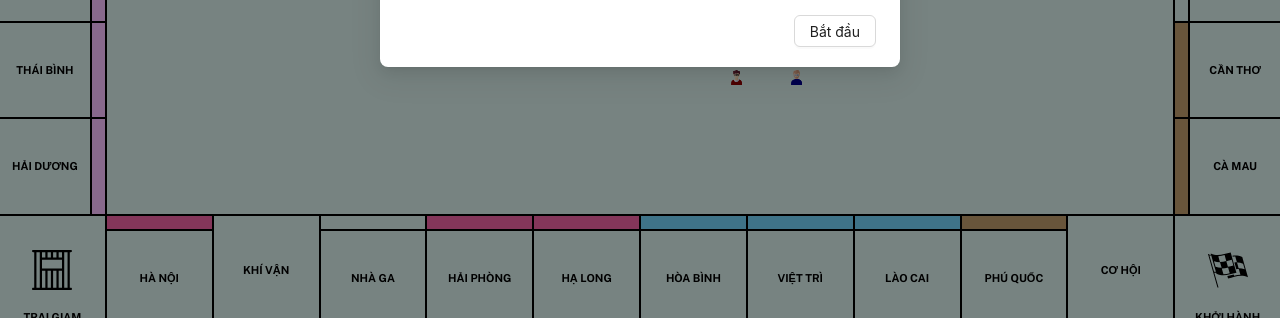
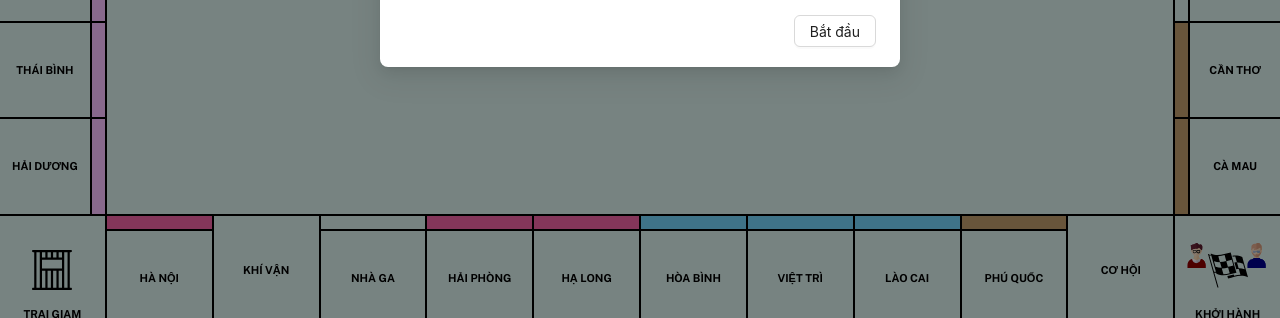
Before and after one commit to phongnguyenhh1996/chat-react-fe, a React (Create React App) app: page / in a window 1280 px wide. Shown: the part 475-793 px from the top of the page. Built offline with nearby package versions, Linux system fonts and the light colour scheme.

Commit message:
update player position

```diff
--- a/src/App.scss
+++ b/src/App.scss
@@ -85,6 +85,8 @@ img {
   grid-auto-columns: minmax(0, 1fr);
   background-color: black;
   grid-gap: 2px;
+  max-width: 100%;
+  max-height: 100%;
   .block,
   .player {
     position: absolute;
--- a/src/view/Dashboard/Block.js
+++ b/src/view/Dashboard/Block.js
@@ -64,7 +64,7 @@ const Block = ({ block, idx }) => {
         {(block.type === "jail" || block.type === "jail-visit" || block.type === "start") && <span
             style={{
               position: "absolute",
-              bottom: window.screen.width > 950 ? 5 : 2,
+              bottom: window.innerWidth > 950 ? 5 : 2,
               fontSize: price ? 13 : 11,
               width: "100%",
               animationDelay: "0.5s",
@@ -78,7 +78,7 @@ const Block = ({ block, idx }) => {
             key={price}
             style={{
               position: "absolute",
-              bottom: window.screen.width > 950 ? 5 : 2,
+              bottom: window.innerWidth > 950 ? 5 : 2,
               fontSize: price ? 13 : 11,
               width: "100%",
               animationDelay: "0.5s",
@@ -100,7 +100,7 @@ const Block = ({ block, idx }) => {
             key={BLOCKS[MainStore.flightDestination]?.name}
             style={{
               position: "absolute",
-              bottom: window.screen.width > 950 ? 5 : 2,
+              bottom: window.innerWidth > 950 ? 5 : 2,
               fontSize: price ? 13 : 11,
               width: "100%",
               animationDelay: "1s",
--- a/src/view/Dashboard/index.js
+++ b/src/view/Dashboard/index.js
@@ -323,13 +323,13 @@ const Dashboard = () => {
         >
           <img
             style={{
-              flex: window.screen.width > 950 ? "0 0 25px" : "0 0 15px",
-              height: window.screen.width > 950 ? 25 : 15,
+              flex: window.innerWidth > 950 ? "0 0 25px" : "0 0 15px",
+              height: window.innerWidth > 950 ? 25 : 15,
               position: "relative",
               left: index === 0 || index === 2 ? -30 : undefined,
               top:
                 (index === 0 || index === 1)
-                  ? (window.screen.width > 950 ? -20 : -10)
+                  ? (window.innerWidth > 950 ? -20 : -10)
                   : undefined,
               right: index === 1 || index === 3 ? -30 : undefined,
               bottom:
--- a/src/view/Dashboard/utils.js
+++ b/src/view/Dashboard/utils.js
@@ -1,26 +1,30 @@
 export const getBlockPositionStyle = (idx) => {
+  const offset = {
+    width: document.getElementsByClassName("container-page")[0]?.offsetWidth,
+    height: document.getElementsByClassName("container-page")[0]?.offsetHeight
+  }
   let style = {
-    width: window.screen.width / 12,
-    height: window.screen.height / 8,
+    width: offset.width / 12,
+    height: offset.height / 8,
   };
   if (idx > 35) {
     idx = idx % 36;
   }
   if (idx >= 0 && idx < 12) {
     style.top = style.height * 7;
-    style.left = window.screen.width - style.width*(idx+1)
+    style.left = offset.width - style.width*(idx+1)
     style.borderLeftColor = idx === 11 ? "black" : "transparent";
     style.borderTopColor = idx === 11 || idx === 0 ? "transparent" : "black";
   } else if (idx >= 12 && idx <= 17) {
     style.left = 0;
-    style.top = window.screen.height - style.height*(idx-10);
+    style.top = offset.height - style.height*(idx-10);
     style.borderTopColor = "transparent";
   } else if (idx >= 18 && idx <= 29) {
     style.top = 0;
     style.left = style.width*(idx - 18);
     style.borderRightColor = idx === 29 ? "black" : "transparent";
   } else if (idx >= 30) {
-    style.left = window.screen.width - style.width;
+    style.left = offset.width - style.width;
     style.top = style.height*(idx - 29)
     style.borderTopColor = "transparent";
   }
```
